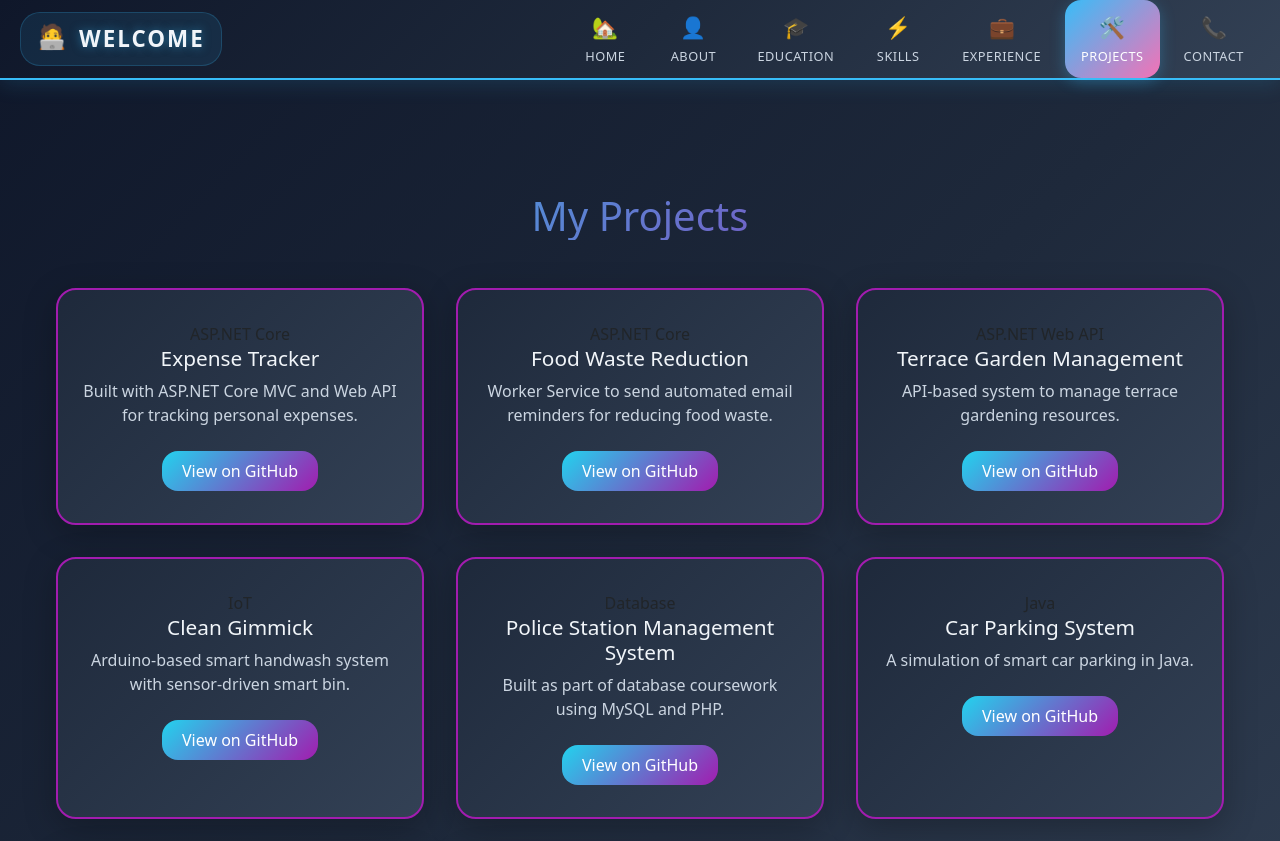
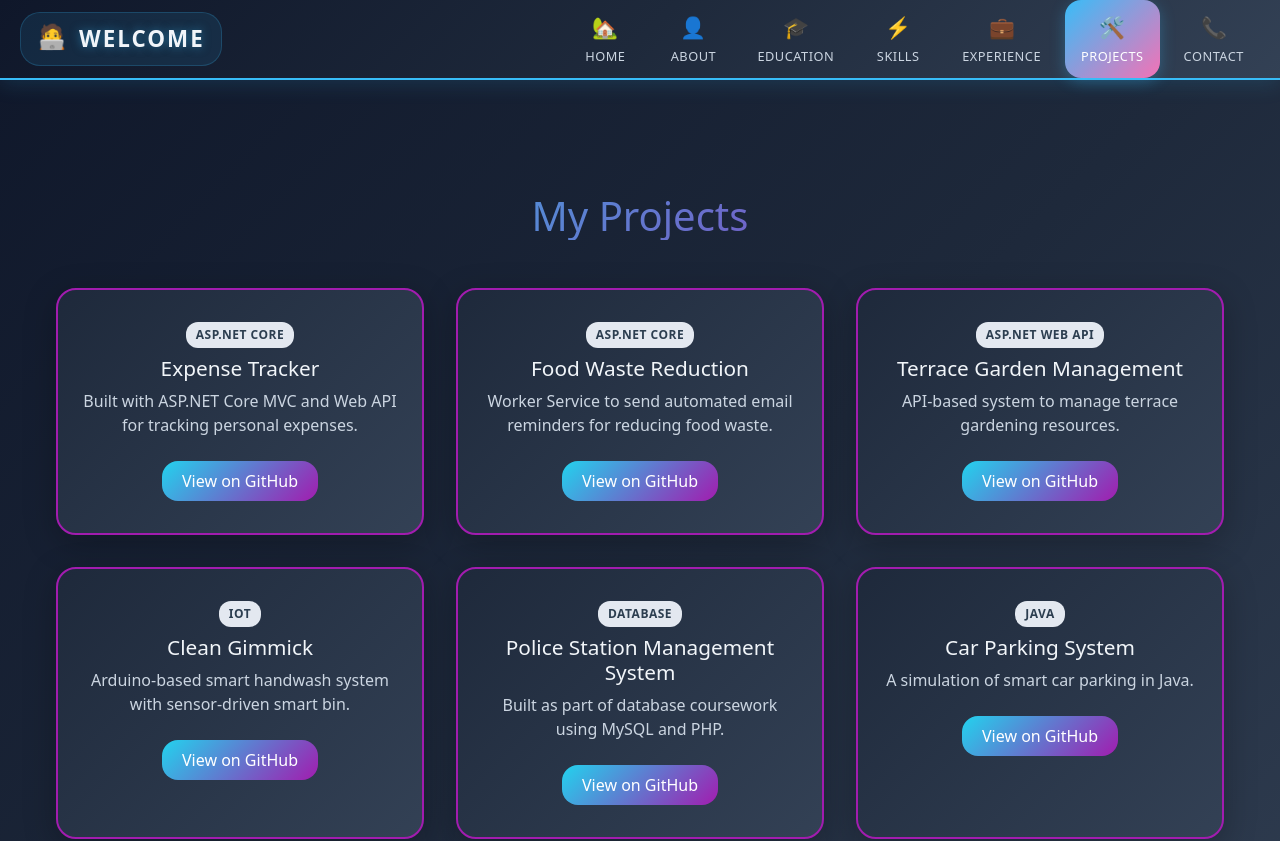
Before and after one commit to ASM-SAYEM/PORTFOLIO, an Angular app: page /projects in a window 1280 px wide. Shown: the top 841 px of the page. Built offline with nearby package versions, Linux system fonts and the light colour scheme.

Commit message:
Update projects.css

```diff
--- a/src/app/MyComponents/projects/projects.css
+++ b/src/app/MyComponents/projects/projects.css
@@ -75,3 +75,15 @@
   background: #fff;
   color: #1e293b;
 }
+.project-badge {
+  display: inline-block;
+  background-color: #e3e8f0;
+  color: #2c3e50;
+  font-size: 0.75rem;
+  font-weight: 600;
+  padding: 4px 10px;
+  border-radius: 12px;
+  margin-bottom: 0.5rem;
+  text-transform: uppercase;
+  letter-spacing: 0.5px;
+}
```
